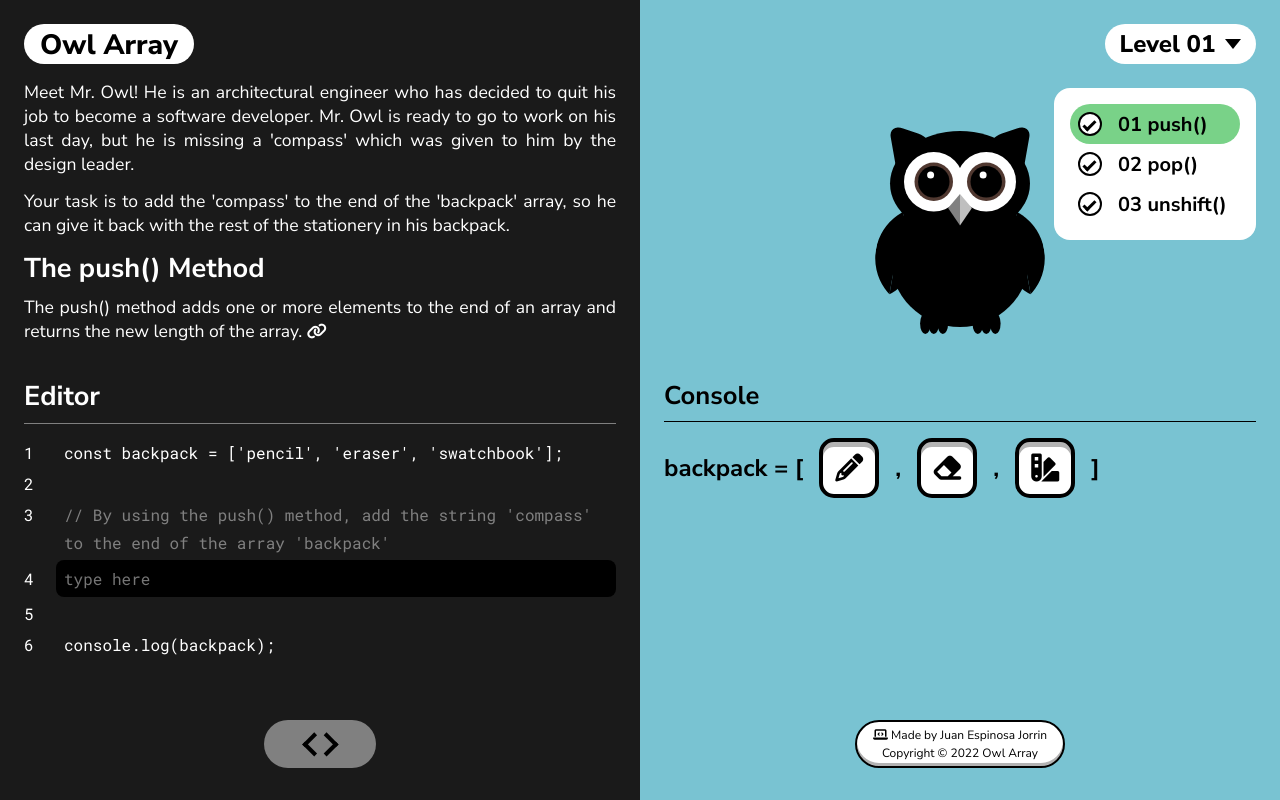
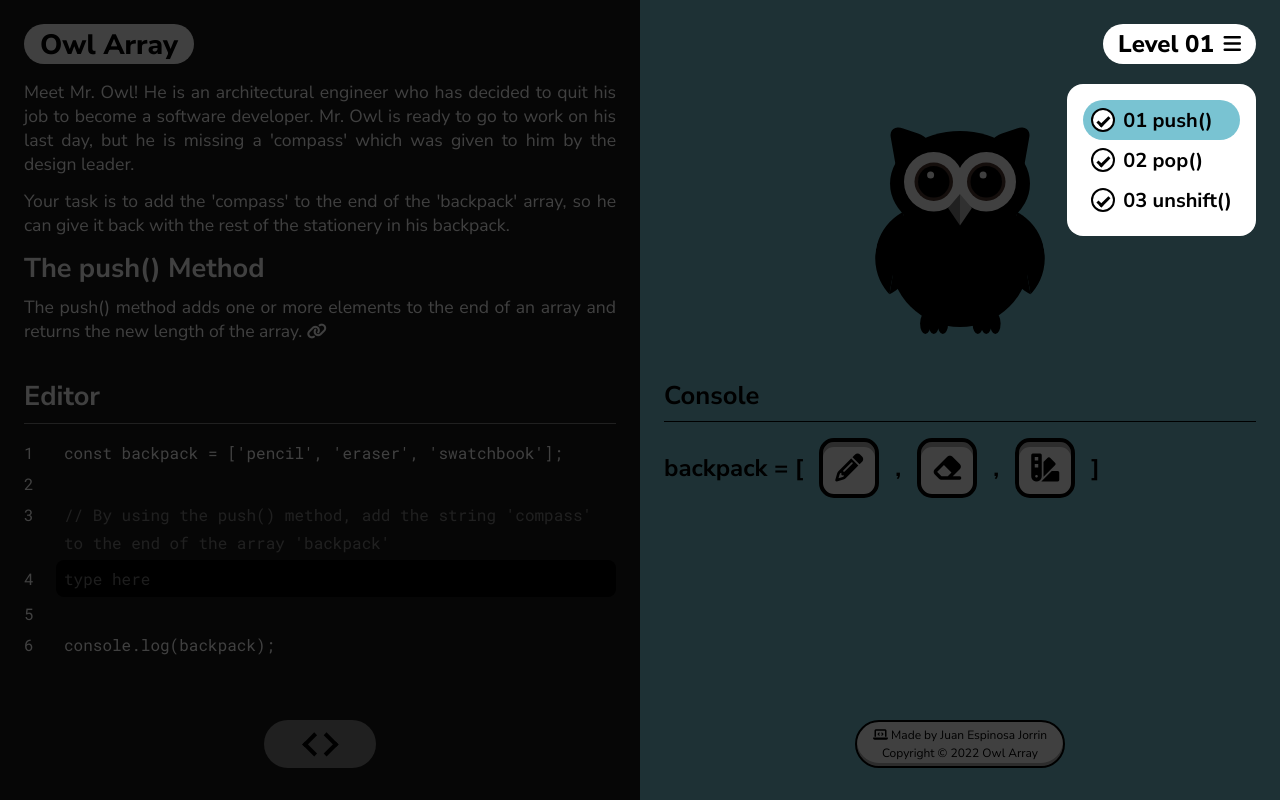
Before and after one commit to juanej88/owl-array, a React (Create React App) app: page / in a window 1280 px wide. Both pictures are taken after a click on the element "Level 01". Built offline with nearby package versions, Linux system fonts and the light colour scheme; the HTML template or start-up script is replaced by a standard one; a web font is replaced by a local one.

Commit message:
Add filter and animation when Menu is shown

```diff
--- a/src/App.js
+++ b/src/App.js
@@ -24,22 +24,23 @@ function App() {
 
   const levelTitles = gameData.map(eachLevel => eachLevel.method);
 
-  // const [levelComplete, setLevelComplete] = useState(false);
-
-  // const changeHeader = complete => {
-  //   setLevelComplete(complete);
-  // };
+  const [levelComplete, setLevelComplete] = useState(false);
+  const updateLevelStatus = newState => {
+    setLevelComplete(newState);
+  };
 
   return (
     <div className='App'>
       <Header
         level={levelData.level}
         levelTitles={levelTitles}
+        levelComplete={levelComplete}
+        levelCharacters={levelData.characters}
       />
       <Main
         levelData={levelData}
         nextLevel={nextLevel}
-        // changeHeader={changeHeader}
+        updateLevelStatus={updateLevelStatus}
       />
       <Footer />
     </div>
--- a/src/components/Header.jsx
+++ b/src/components/Header.jsx
@@ -1,8 +1,16 @@
-import React from 'react';
+import React, { useState } from 'react';
 import '../stylesheets/Header.css';
 import Menu from './Menu';
 
 const Header = (props) => {
+  const [displayMenu, setDisplayMenu] = useState(false);
+
+  const handleClick = () => {
+    setDisplayMenu(prevState => !prevState);
+  }
+
+  console.log(displayMenu);
+
   return (
     <header className='header'>
         <span
@@ -11,14 +19,25 @@ const Header = (props) => {
         >
           Owl Array
         </span>
-        <section className='menu'>
+        <section className='menu-icon' onClick={handleClick}>
+          {/* <i className='fa-solid fa-plus'></i> */}
           <p><span className='level-label'>Level </span>{props.level}</p>
-          <div className='menu--triangle'></div>
+          {/* <div className='menu-icon--triangle'></div> */}
+          {/* <i className='fa-solid fa-bars-staggered'></i> */}
+          <i className='fa-solid fa-bars'></i>
         </section>
-        <Menu
+        {displayMenu && <Menu
           level={props.level}
           levelTitles={props.levelTitles}
-        />
+          levelComplete={props.levelComplete}
+          levelCharacters={props.levelCharacters}
+          displayMenu={displayMenu}
+        />}
+        {displayMenu && <div
+          className='screen-filter'
+          onClick={handleClick}
+          ></div>
+        }
     </header>
   );
 };
--- a/src/components/Main.jsx
+++ b/src/components/Main.jsx
@@ -7,8 +7,6 @@ import Display from './Display';
 import Owl from './Owl';
 
 const Main = (props) => {
-  // const [level, setLevel] = useState(0); --- To be added
-
   // This is the data to setup each level
   const data = props.levelData;
 
@@ -24,6 +22,12 @@ const Main = (props) => {
   useEffect(() => {
     complete ? setGameArray(data.finalArrayItems) : setGameArray(data.arrayItems);
   }, [complete, data]);
+
+  // This useEffect will update the App component whether the level has been completed or not
+  const updateLevelStatus = props.updateLevelStatus;
+  useEffect(() => {
+    updateLevelStatus(complete);
+  }, [complete, updateLevelStatus])
 
   // Start ----- Feature: Reset Level ----- Start
   // This state is passed to the Editor component. If it is true, it will reset the value of the input to an empty string
--- a/src/components/Menu.jsx
+++ b/src/components/Menu.jsx
@@ -7,16 +7,30 @@ const Menu = props => {
 
   const menuElements = props.levelTitles.map((level, index) => {
     const currentLevel = parseInt(props.level) === index + 1;
+
+    const currentLevelBackground = () => {
+      const characters = props.levelCharacters;
+      if(props.levelComplete) {
+        return 'complete-background';
+      } else if(characters.length === 1 && characters[0] === 'mrOwl') {
+        return 'mrowl-background';
+      } else if(characters.length === 1 && characters[0] === 'mrsOwl') {
+        return 'mrsowl-background';
+      } else {
+        return 'familyowl-background'
+      }
+    };
+
     return (
       <div
         key={`menu-title--${level}`}
         className={currentLevel ?
-          'menu-title menu-title--current' :
+          `menu-title ${currentLevelBackground()}` :
           'menu-title'
           }
       >
-        <i className={'check-mark complete'}>
-          <div></div>
+        <i className={'check-mark-container complete'}>
+          <div className='check-mark'></div>
         </i>
         <p>0{index + 1} {level}()</p>
       </div>
@@ -24,7 +38,7 @@ const Menu = props => {
   });
 
   return (
-    <section id='menu'>
+    <section id='menu' className={props.displayMenu ? 'showMenu' : ''}>
       {menuElements}
     </section>
   )
--- a/src/stylesheets/Button.css
+++ b/src/stylesheets/Button.css
@@ -6,6 +6,7 @@
   justify-content: center;
   align-items: flex-end;
   padding-bottom: 2rem;
+  z-index: 5;
 }
 
 .button {
--- a/src/stylesheets/Header.css
+++ b/src/stylesheets/Header.css
@@ -22,7 +22,7 @@
   font-weight: 800;
 }
 
-.menu {
+.menu-icon {
   width: fit-content;
   justify-self: right;
   font-size: 1.25rem;
@@ -33,6 +33,7 @@
   justify-content: space-between;
   align-items: center;
   cursor: pointer;
+  z-index: 200;
 }
 
 @media only screen and (max-width: 850px) {
@@ -41,14 +42,24 @@
   }
 }
 
-.menu > p {
+.menu-icon > p {
   padding-right: 0.4em;
   font-size: 1.5rem;
   font-weight: 800;
 }
 
-.menu--triangle {
+.menu-icon--triangle {
   border-top: 0.5em solid black;
   border-left: 0.4em solid transparent;
   border-right: 0.4em solid transparent;
 }
+
+.screen-filter {
+  position: fixed;
+  top: 0;
+  left: 0;
+  width: 100vw;
+  height: 100vh;
+  background-color: black;
+  opacity: 0.75;
+}
--- a/src/stylesheets/Menu.css
+++ b/src/stylesheets/Menu.css
@@ -6,40 +6,63 @@
   font-weight: 700;
   border-radius: 1rem;
   padding: 1rem;
-  margin-top: 1.5rem;
+  margin-top: 1.25rem;
   display: flex;
   flex-direction: column;
   cursor: pointer;
+  z-index: 200;
+}
+
+@media only screen and (max-width: 750px) {
+  #menu {
+    grid-column: 1 / span 2;
+  }
+}
+
+.showMenu {
+  position: relative;
+  animation: 0.25s linear showMenu;
+}
+
+@keyframes showMenu {
+  from {
+    left: 15rem;
+  }
+
+  to {
+    left: 0;
+  }
 }
 
 .menu-title {
   display: grid;
-  grid-template-columns: 1fr 3.25fr;
+  grid-template-columns: 2rem 1fr;
   align-items: center;
   border-radius: 1.5rem;
 }
 
 .menu-title:hover {
-  transform: scale(1.075);
-  font-weight: 800;
+  transform: scale(1.1);
+  /* font-weight: 800; */
 }
 
-i.check-mark {
+.check-mark-container {
   width: 1.5rem;
   height: 1.5rem;
   border: 2px solid black;
   border-radius: 50%;
   margin: 0.5rem;
+  margin-right: 0;
   display: flex;
   justify-content: center;
   align-items: center;
 }
 
-i.check-mark.complete {
+.check-mark-container.complete {
   background-color: white;
 }
 
-i.check-mark.complete > div {
+.check-mark {
   width: 0.45rem;
   height: 0.8rem;
   border-right: 3px solid black;
@@ -51,9 +74,20 @@ i.check-mark.complete > div {
   padding: 0.25rem 0.5rem;
 }
 
-.menu-title--current {
+.complete-background {
   background-color: var(--green);
+}
 
+.mrowl-background {
+  background-color: var(--blue);
+}
+
+.mrsowl-background {
+  background-color: var(--pink);
+}
+
+.familyowl-background {
+  background-color: white;
 }
 
 /* This css style will be given to all the elements when
```
